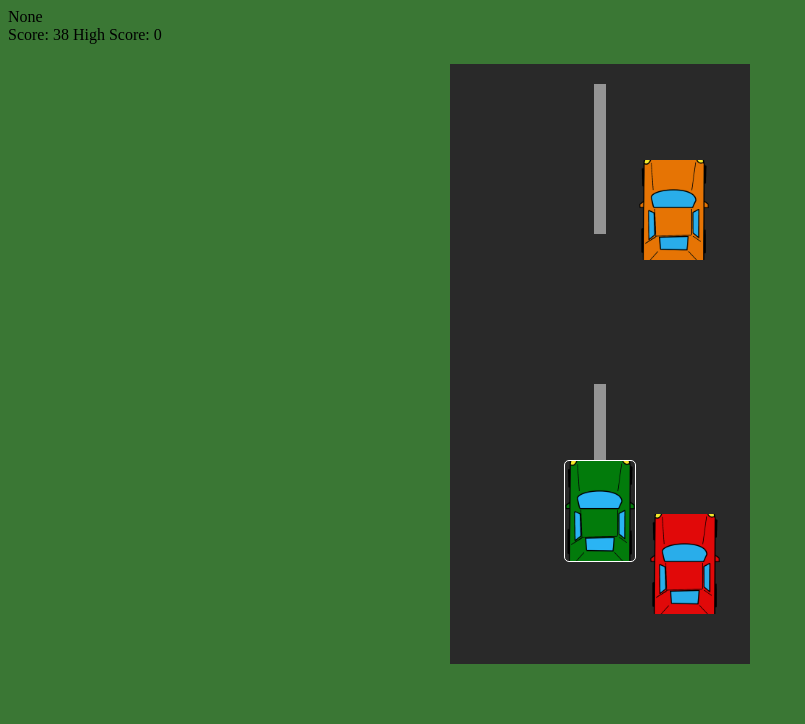
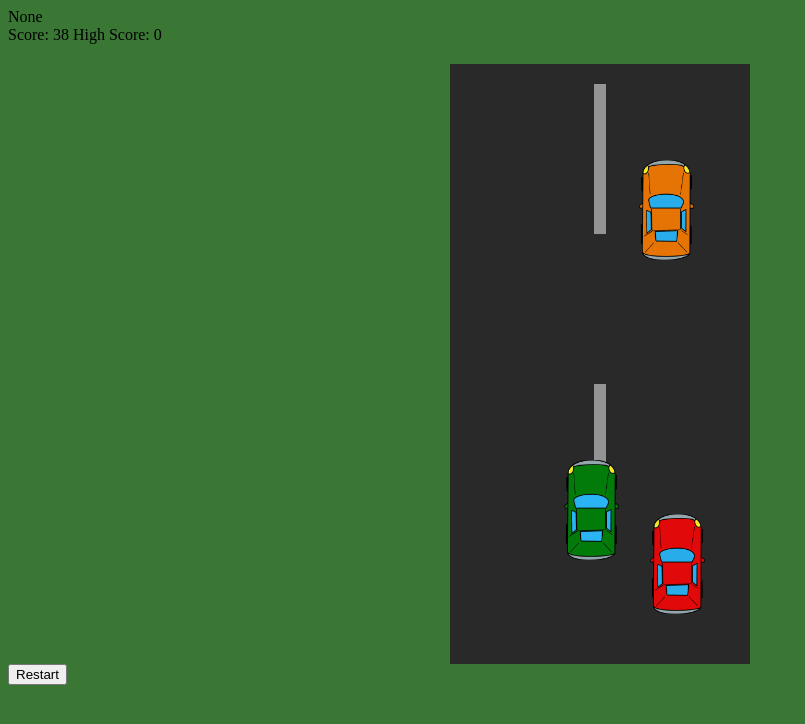
Before and after one commit to Kattkovacs/javascript-game-drivers, a Flask app: page /game in a window 1280 px wide. Shown: the top 724 px of the page, without its empty margins (0-805 px from the left). Run offline with Flask 2, Linux system fonts and the light colour scheme.

Commit message:
wip high score and restart

```diff
--- a/static/css/style.css
+++ b/static/css/style.css
@@ -50,7 +50,7 @@ body {
 .car{
     position: absolute;
     height: 100px;
-    width: 70px;
+    width: 55px;
     border-radius: 5px;
     /*box-shadow: 0px 1px 8px 0px black;*/
     /*border: brown 1px solid;*/
@@ -63,7 +63,7 @@ body {
     background-size: 100%;
     top: 0px;
     left: 38%;
-    border: white solid 1px;
+    /*border: white solid 1px;*/
 }
 
 #car-2{
--- a/static/js/game.js
+++ b/static/js/game.js
@@ -3,6 +3,8 @@ const player = document.querySelector('#player');
 const car1 = document.querySelector('#car-1');
 const car2 = document.querySelector('#car-2');
 const car3 = document.querySelector('#car-3');
+const restartDiv = document.querySelector('#restart-div');
+const restartBtn = document.querySelector('#restart-btn');
 let gameOver = false;
 let scoreCounter = 0;
 let score = document.querySelector('#score');
@@ -12,7 +14,10 @@ let moveLeft = false;
 let moveRight = false;
 let moveUp = false;
 let moveDown = false;
-//const player = document.querySelector('#player');
+let highScore = parseInt(localStorage.getItem('high-score'));
+highScore.innerHTML = String(highScore);
+
+
 
 document.addEventListener('keydown', keyDownHandler);
 document.addEventListener('keyup', keyUpHandler);
@@ -125,7 +130,7 @@ function repeat() {
         stopTheGame();
         return;
     }
-    scoreCounter ++;
+    scoreCounter++;
 
     if (scoreCounter % 500 === 0) {
         speed++;
@@ -142,8 +147,11 @@ function repeat() {
     lineMove('#line-2');
     lineMove('#line-3');
     animId = requestAnimationFrame(repeat);
+
+    restartBtn.click(function () {
+        location.reload();
+    });
 }
-
 
 function stopTheGame() {
     gameOver = true;
@@ -152,9 +160,18 @@ function stopTheGame() {
     cancelAnimationFrame(moveLeft);
     cancelAnimationFrame(moveUp);
     cancelAnimationFrame(moveDown);
-    // restart_div.slideDown();
-    // restart_btn.focus();
-    // setHighScore();
+    restartDiv.slideDown();
+    restartBtn.focus();
+    setHighScore();
+}
+
+
+function setHighScore() {
+    if (highScore < score) {
+        highScore = score;
+        localStorage.setItem('high-score', highScore);
+    }
+    highScore.innerHTML = String(highScore);
 }
 
 function collision(player, car) {
--- a/templates/game.html
+++ b/templates/game.html
@@ -21,8 +21,11 @@
     <div id="car-1" class="car"></div>
     <div id="car-2" class="car"></div>
     <div id="car-3" class="car"></div>
-
-
+</div>
+<div id="restart-div">
+    <button id="restart">
+        Restart<br>
+    </button>
 </div>
 
 
```
Lines whose indentation alone changed are shown as unchanged.
